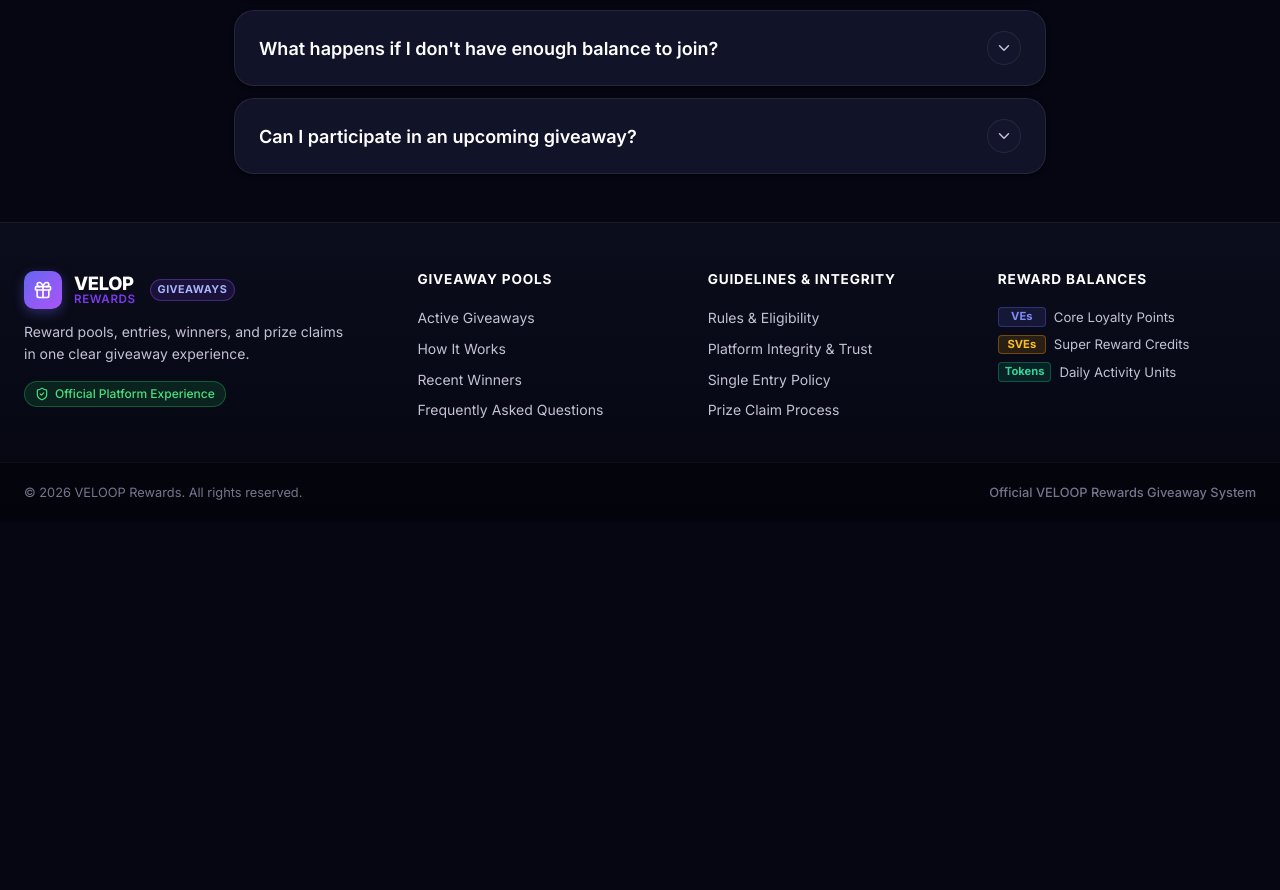
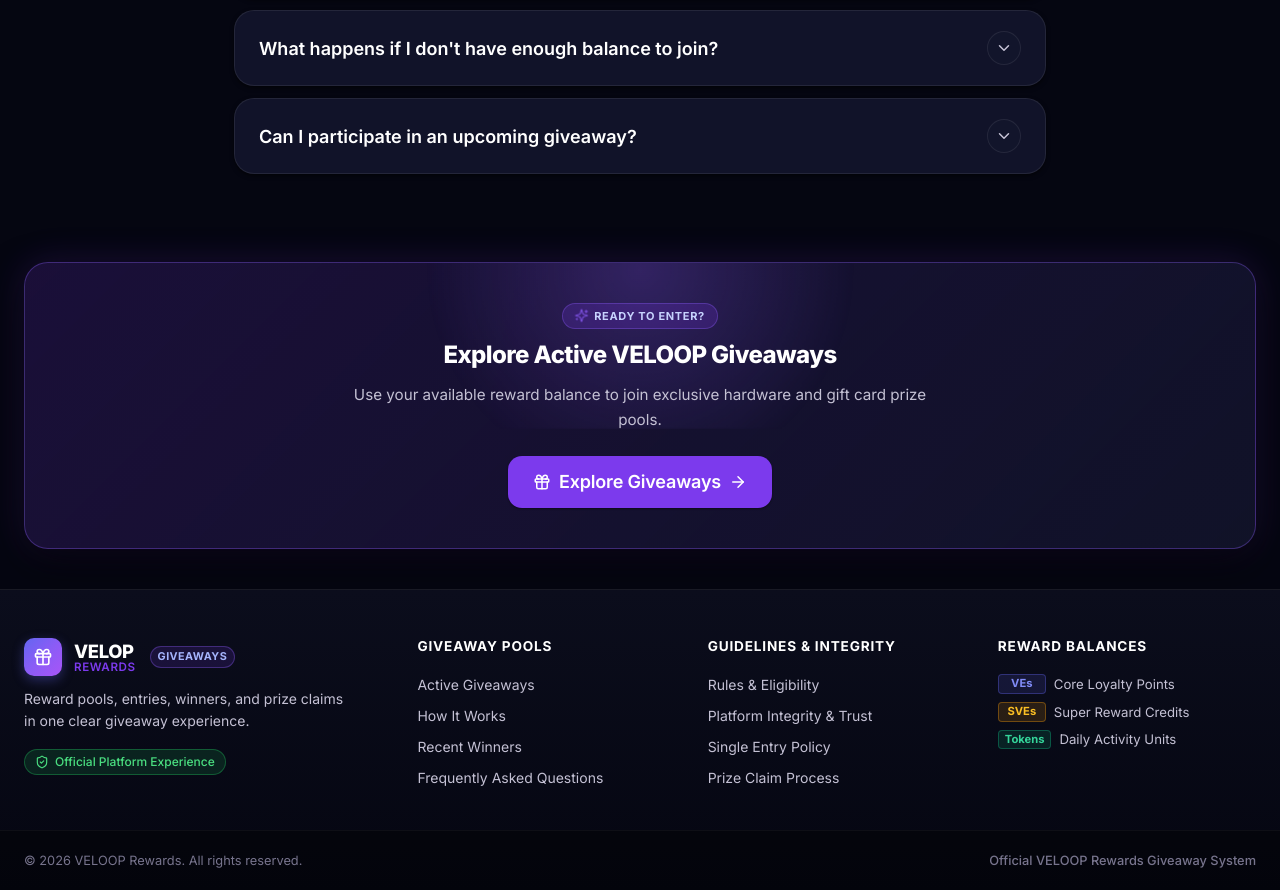
Before and after one commit to VasaraSujal/VELoop-Assignment, a React (Vite) app in the folder frontend/: page / in a window 1280 px wide. Shown: the part 6250-7140 px from the top of the page. Before the commit the page ends 6772 px from the top, so only its background shows below. Built offline with nearby package versions, Linux system fonts and the light colour scheme; no server answers.

Commit message:
Mount pre-footer call to action section in giveaway homepage

```diff
--- a/frontend/src/pages/Giveaway/GiveawayPage.jsx
+++ b/frontend/src/pages/Giveaway/GiveawayPage.jsx
@@ -10,6 +10,7 @@ import HowToParticipate from '../../components/giveaway/HowToParticipate.jsx';
 import TrustSection from '../../components/giveaway/TrustSection.jsx';
 import RulesSection from '../../components/giveaway/RulesSection.jsx';
 import FAQSection from '../../components/giveaway/FAQSection.jsx';
+import FinalCTA from '../../components/giveaway/FinalCTA.jsx';
 import { ErrorState } from '../../components/common/ui/ErrorState.jsx';
 import styles from './GiveawayPage.module.css';
 
@@ -124,6 +125,9 @@ export const GiveawayPage = () => {
 
       {/* 9. Interactive FAQ Accordion */}
       <FAQSection />
+
+      {/* 10. Pre-Footer High-Impact CTA */}
+      <FinalCTA />
     </main>
   );
 };
```
